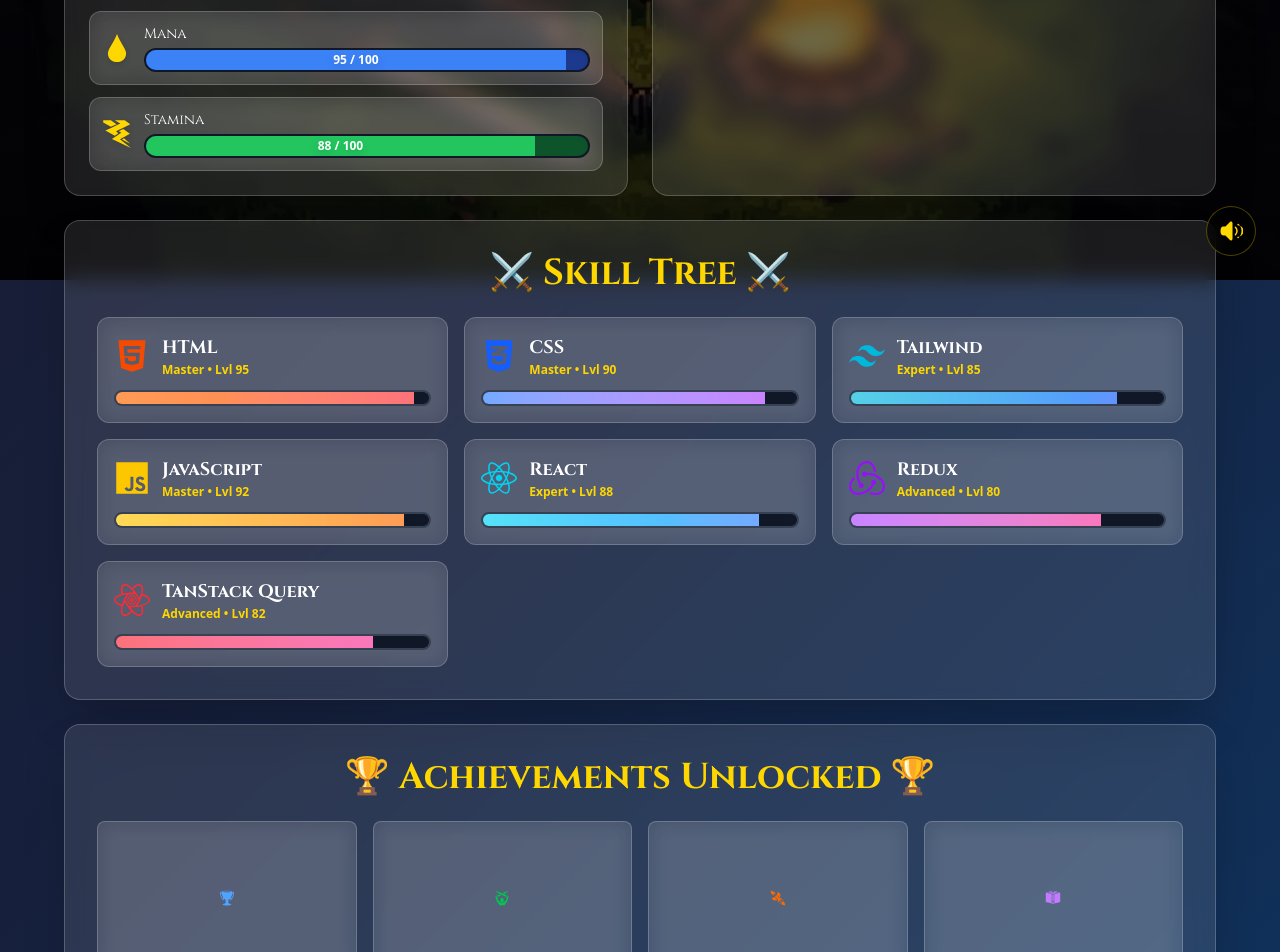
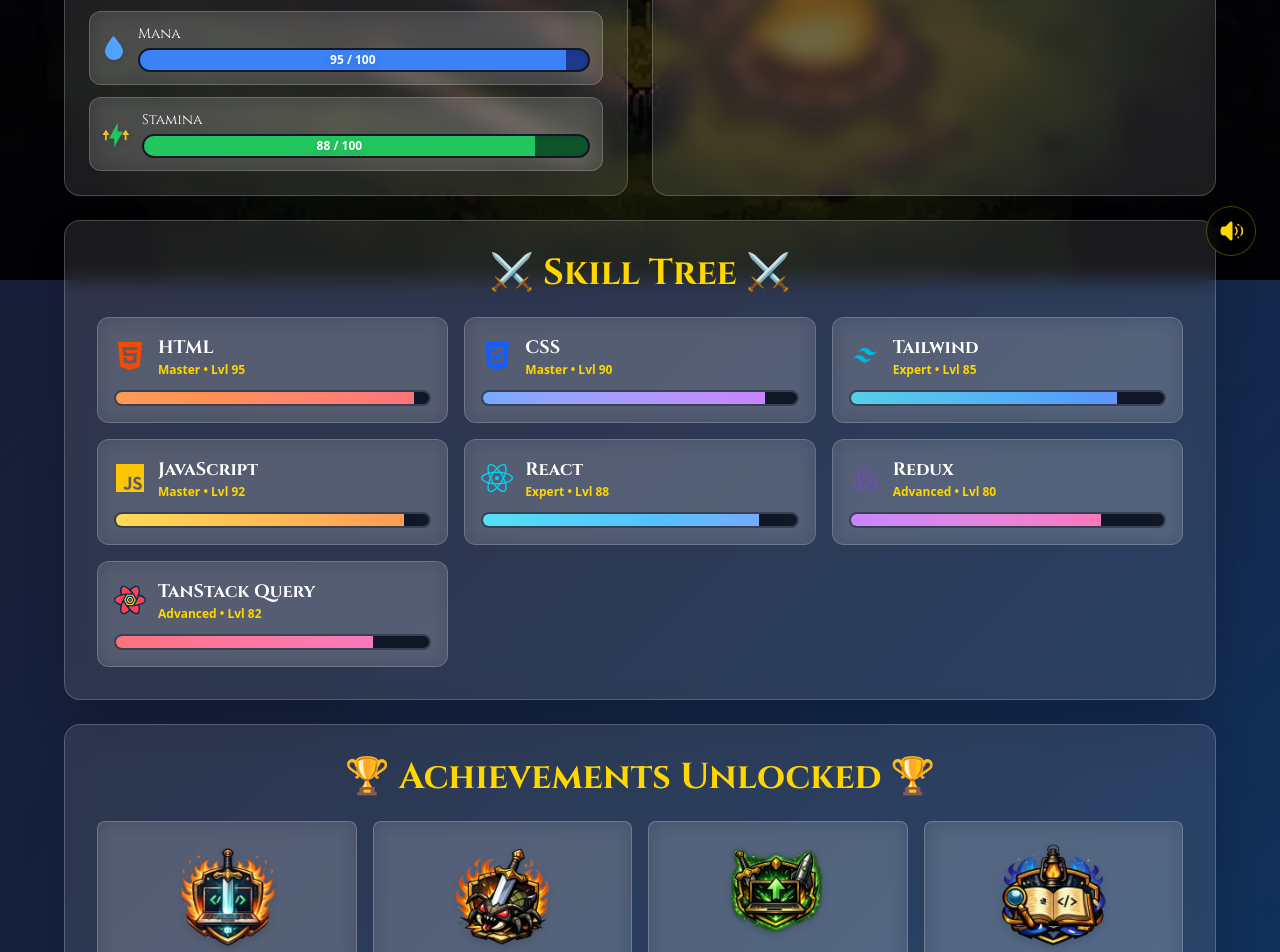
Before and after one commit to Elysium-X/ARPG-Portofolio, a React (Vite) app: page / in a window 1280 px wide. Shown: the part 520-1472 px from the top of the page. Built offline with nearby package versions, Linux system fonts and the light colour scheme.

Commit message:
Add Centralized Data To across the components

```diff
--- a/src/constants/data.jsx
+++ b/src/constants/data.jsx
@@ -1,19 +1,9 @@
 // Character Data
-import {
-  GiHealthPotion,
-  GiMagicPotion,
-  GiPotionBall,
-  GiScrollUnfurled,
-  GiTrophy,
-  GiSwordsPower,
-  GiRocket,
-  GiBookCover,
-  GiHearts,
-  GiWaterDrop,
-  GiLightningHelix
-} from 'react-icons/gi';
-import { FaReact, FaHtml5, FaCss3Alt, FaJs, FaNodeJs } from 'react-icons/fa';
-import { SiRedux, SiTailwindcss, SiReactquery } from 'react-icons/si';
+import { Icons } from '../components/ui/Icons';
+import WarriorIcon from '../assets/warrior.webp';
+import SlayerIcon from '../assets/slayer.webp';
+import DeployIcon from '../assets/deploy.webp';
+import SeekerIcon from '../assets/seeker.webp';
 
 export const CHARACTER_DATA = {
   name: 'Youssef Tarek',
@@ -21,6 +11,7 @@
   xp: 8500,
   maxXp: 10000,
   class: 'Full Stack Developer',
+  color: "from-purple-500 via-pink-500 to-gold"
 }
 
 // Skills Data
@@ -28,7 +19,7 @@
   {
     name: 'HTML',
     level: 95,
-    icon: <FaHtml5 />,
+    icon: <Icons.Html5 />,
     iconColor: 'text-orange-600',
     color: 'from-orange-500 to-red-500',
     rank: 'Master',
@@ -36,7 +27,7 @@
   {
     name: 'CSS',
     level: 90,
-    icon: <FaCss3Alt />,
+    icon: <Icons.Css3 />,
     iconColor: 'text-blue-600',
     color: 'from-blue-500 to-purple-500',
     rank: 'Master',
@@ -44,7 +35,7 @@
   {
     name: 'Tailwind',
     level: 85,
-    icon: <SiTailwindcss />,
+    icon: <Icons.Tailwind />,
     iconColor: 'text-cyan-500',
     color: 'from-cyan-500 to-blue-600',
     rank: 'Expert',
@@ -52,7 +43,7 @@
   {
     name: 'JavaScript',
     level: 92,
-    icon: <FaJs />,
+    icon: <Icons.Js />,
     iconColor: 'text-yellow-400',
     color: 'from-yellow-400 to-orange-500',
     rank: 'Master',
@@ -60,7 +51,7 @@
   {
     name: 'React',
     level: 88,
-    icon: <FaReact />,
+    icon: <Icons.React />,
     iconColor: 'text-cyan-400',
     color: 'from-cyan-400 to-blue-500',
     rank: 'Expert',
@@ -68,7 +59,7 @@
   {
     name: 'Redux',
     level: 80,
-    icon: <SiRedux />,
+    icon: <Icons.Redux />,
     iconColor: 'text-purple-600',
     color: 'from-purple-500 to-pink-500',
     rank: 'Advanced',
@@ -76,7 +67,7 @@
   {
     name: 'TanStack Query',
     level: 82,
-    icon: <SiReactquery />,
+    icon: <Icons.ReactQuery />,
     iconColor: 'text-red-500',
     color: 'from-red-500 to-pink-500',
     rank: 'Advanced',
@@ -86,22 +77,22 @@
 // Potions Data
 export const POTIONS = [
   {
-    emoji: <GiHealthPotion size={32} />,
+    emoji: <Icons.HealthPotion size={32} />,
     name: 'Coffee Potion',
     color: 'bg-gradient-to-br from-amber-700 to-yellow-900',
   },
   {
-    emoji: <GiMagicPotion size={32} />,
+    emoji: <Icons.MagicPotion size={32} />,
     name: 'Energy Drink',
     color: 'bg-gradient-to-br from-blue-500 to-cyan-600',
   },
   {
-    emoji: <GiPotionBall size={32} />,
+    emoji: <Icons.PotionBall size={32} />,
     name: 'Focus Elixir',
     color: 'bg-gradient-to-br from-purple-500 to-pink-600',
   },
   {
-    emoji: <GiScrollUnfurled size={32} />,
+    emoji: <Icons.ScrollUnfurled size={32} />,
     name: 'Debug Scroll',
     color: 'bg-gradient-to-br from-yellow-600 to-orange-700',
   },
@@ -110,22 +101,22 @@
 // Achievements Data
 export const ACHIEVEMENTS = [
   {
-    icon: <GiTrophy />,
+    icon: <img src={WarriorIcon} alt="Warrior" className="w-28 h-28 object-contain drop-shadow-md" loading="lazy" decoding="async" />,
     name: 'Code Warrior',
     iconColor: 'text-blue-400',
   },
   {
-    icon: <GiSwordsPower />,
+    icon: <img src={SlayerIcon} alt="Bug Slayer" className="w-28 h-28 object-contain drop-shadow-md" loading="lazy" decoding="async" />,
     name: 'Bug Slayer',
     iconColor: 'text-green-500',
   },
   {
-    icon: <GiRocket />,
+    icon: <img src={DeployIcon} alt="Deploy Master" className="w-28 h-28 object-contain drop-shadow-md" loading="lazy" decoding="async" />,
     name: 'Deploy Master',
     iconColor: 'text-orange-500',
   },
   {
-    icon: <GiBookCover />,
+    icon: <img src={SeekerIcon} alt="Knowledge Seeker" className="w-28 h-28 object-contain drop-shadow-md" loading="lazy" decoding="async" />,
     name: 'Knowledge Seeker',
     iconColor: 'text-purple-400',
   },
@@ -134,27 +125,30 @@
 // Resources Data
 export const RESOURCES = [
   {
-    icon: <GiHearts />,
+    icon: <Icons.Hearts />,
     label: 'Health',
     value: 100,
     max: 100,
     color: 'bg-health',
     bgColor: 'bg-red-900',
+    iconColor: 'text-red-500',
   },
   {
-    icon: <GiWaterDrop />,
+    icon: <Icons.WaterDrop />,
     label: 'Mana',
     value: 95,
     max: 100,
     color: 'bg-mana',
     bgColor: 'bg-blue-900',
+    iconColor: 'text-blue-400',
   },
   {
-    icon: <GiLightningHelix />,
+    icon: <Icons.LightningHelix />,
     label: 'Stamina',
     value: 88,
     max: 100,
     color: 'bg-stamina',
     bgColor: 'bg-green-900',
+    iconColor: 'text-green-500',
   },
 ]
```
